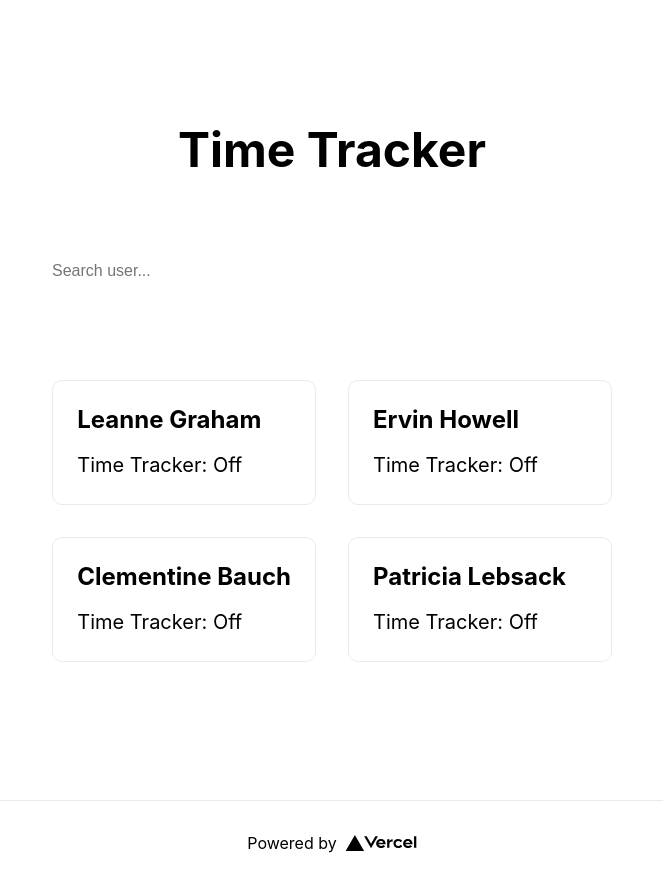
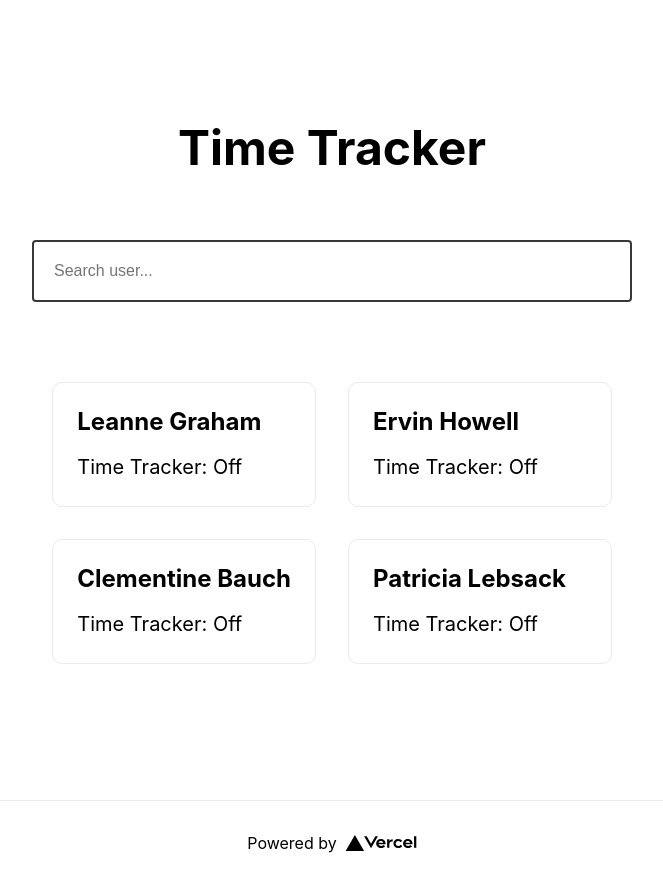
Before and after one commit to itumulak/React-Time-Tracker, a Next.js app: page / in a window 1280 px wide. Shown: the whole page, without its empty margins (308-971 px from the left). Built offline with nearby package versions, Linux system fonts and the light colour scheme.

Commit message:
style changes

```diff
--- a/styles/Home.module.css
+++ b/styles/Home.module.css
@@ -67,8 +67,8 @@
 .search-bar {
   width: 100%;
   background-color: white;
-  border: none;
-  border-radius: 2px;
+  border: 2px solid #383838;
+  border-radius: 4px;
   color: #000000;
   padding: 20px;
   font-size: 16px;
```
